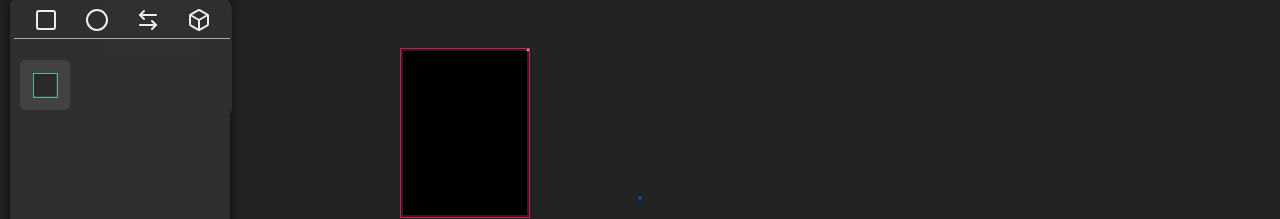
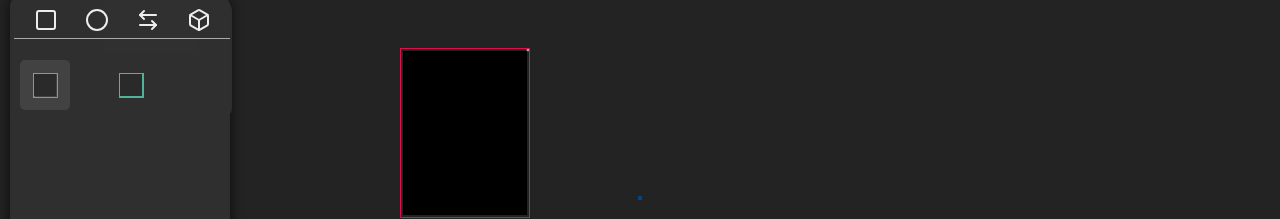
Before and after one commit to miladshiri/animateDraw, a Next.js app: page / in a window 1280 px wide. Both pictures are taken after a click on the button 590 px from the left and 37 px from the top of the page. Shown: the part 202-421 px from the top of the page. Built offline with nearby package versions, Linux system fonts and the light colour scheme.

Commit message:
update Double Flow Animated Rec

```diff
--- a/app/page.js
+++ b/app/page.js
@@ -8,18 +8,13 @@ import ShapeToolbar from "@/components/ShapeToolbar";
 import ShapeSettings from "@/components/ShapeSettings";
 import { getImageFromIndexedDB, saveImageToIndexedDB } from "@/utils/indexedDBHelper";
 import BottomToolbar from "@/components/BottomToolbar";
+import { defaultSettings } from "@/components/shapeToComponentMapping";
 
 export default function Home() {
   const defaultShapes = [
     {id: 1, x: 100, y: 150, w: 100, h: 170, component: "AnimatedRec", selected: false, settings: {animationSpeed: "fast", shapeColor: "#626262", borderColor: "#14f4bc"}},
     {id: 2, x: 400, y: 250, w: 130, h: 170, component: "AnimatedRec", selected: false, settings: {animationSpeed: "fast", shapeColor: "#000000", borderColor: "#e10f4e"}}
   ]
-
-  const defaultSettings = {
-    "AnimatedRec": {animationSpeed: "fast", shapeColor: "#2a2a2a", borderColor: "#51b39a"},
-    "Cube3d": {animationSpeed: "fast", shapeColor: "#00ee00"},
-    "SimpleText": {animationSpeed: "fast", textColor: "#fff", fontSize: 26},
-  }
 
 
   const [allShapes, setAllShapes] = useState(() => {
--- a/components/ShapeSettings.js
+++ b/components/ShapeSettings.js
@@ -43,6 +43,15 @@ const ShapeSettings = ({selectedShape, changeShapeSettingByName, updateColorPale
         </div>
       )}
 
+      {selectedShape.settings.flowColor && (
+        <div className="toolbar-item">
+          <div className="toolbar-title">Flow Color</div>
+          <div className="toolbar-setting">
+            <ColorPickerComponent initialColor={selectedShape.settings.flowColor} changeShapeSettingByName={changeShapeSettingByName} settingName={"flowColor"} updateColorPalette={updateColorPalette} colorPalette={colorPalette}/>
+          </div>
+        </div>
+      )}
+
       {selectedShape.settings.textColor && (
         <div className="toolbar-item">
           <div className="toolbar-title">Text Color</div>
--- a/components/ShapeToolbar.js
+++ b/components/ShapeToolbar.js
@@ -6,7 +6,8 @@ const ShapeToolbar = ({setShapeToCreate, shapeToCreate}) => {
   const shapeCategories = [
     {name:"square", icon: <Square />, assets:
       [
-        {name:"amazing", component: "AnimatedRec"},
+        {name:"Single Flow Rect", component: "AnimatedRec"},
+        {name:"Double Flow Rect", component: "AnimatedRecRotate"},
       ]
     },
     {name:"circle", icon: <Circle />, assets:
--- a/components/shapeToComponentMapping.js
+++ b/components/shapeToComponentMapping.js
@@ -1,18 +1,26 @@
 import AnimatedRec from "./shapes/AnimatedRec";
+import AnimatedRecRotate from "./shapes/AnimatedRecRotate";
 import Cube3d from "./shapes/Cube3d";
 import SimpleImage from "./shapes/SimpleImage";
 import SimpleText from "./shapes/SimpleText";
 
-  const components = {
-    "AnimatedRec": AnimatedRec,
-    "Cube3d": Cube3d,
-    "AnimatedRec1": AnimatedRec,
-    "SimpleImage": SimpleImage,
-    "SimpleText": SimpleText,
-  };
+  export const defaultSettings = {
+    "AnimatedRec": {animationSpeed: "fast", shapeColor: "#2a2a2a", borderColor: "#51b39a"},
+    "AnimatedRecRotate": {animationSpeed: "fast", shapeColor: "#2a2a2a", borderColor: "#51b39a", flowColor: "#2a2a2a"},
+    "Cube3d": {animationSpeed: "fast", shapeColor: "#00ee00"},
+    "SimpleText": {animationSpeed: "fast", textColor: "#fff", fontSize: 26},
+  }
 
   export const getComponentByName = (componentName) => {
     return components[componentName] || null;
   };
 
+  const components = {
+    "AnimatedRec": AnimatedRec,
+    "AnimatedRecRotate": AnimatedRecRotate,
+    "Cube3d": Cube3d,
+    "SimpleImage": SimpleImage,
+    "SimpleText": SimpleText,
+  };
+
   export default components;
--- a/components/shapes/AnimatedRecRotate.js
+++ b/components/shapes/AnimatedRecRotate.js
@@ -3,12 +3,12 @@ import { motion } from "framer-motion";
 
 import React, { useState, useEffect } from "react";
 
-const AnimatedRec = ({size, scale}) => {
+const AnimatedRec = ({size, shapeSettings}) => {
 
   return (
     <div
       style={{
-        backgroundColor: "red",
+        backgroundColor: `${shapeSettings ? (shapeSettings.borderColor ? shapeSettings.borderColor : "#51b39a") : "#51b39a"}`,
         position: "relative",
         top: `0px`,
         left: `0px`,
@@ -26,20 +26,19 @@ const AnimatedRec = ({size, scale}) => {
           left: "50%",
           position: "absolute",
           content: "",
-          width: `${Math.max(size.w, size.h) * scale * 2}px`,
-          height: `${Math.min(size.w, size.h) * scale / 1.6}px`,
-          background: "#4caf50",
+          width: `${Math.max(size.w, size.h) * 2}px`,
+          height: `${Math.min(size.w, size.h) / 1.6}px`,
+          background: `${shapeSettings ? (shapeSettings.flowColor ? shapeSettings.flowColor : "#51b39a") : "#51b39a"}`,
           transform: "translate(-50%, -50%) rotate(45deg)",
           animation: "rotateAround 4s linear infinite",
-
         }}
       >
       </div>
       <div
         style={{
           position: "absolute",
-          inset: `${5 * scale}px`,
-          background: "#2a2a2a"
+          inset: `${5}%`,
+          background:  `${shapeSettings ? (shapeSettings.shapeColor ? shapeSettings.shapeColor : "#2a2a2a") : "#2a2a2a"}`
 
         }}
       >
```
